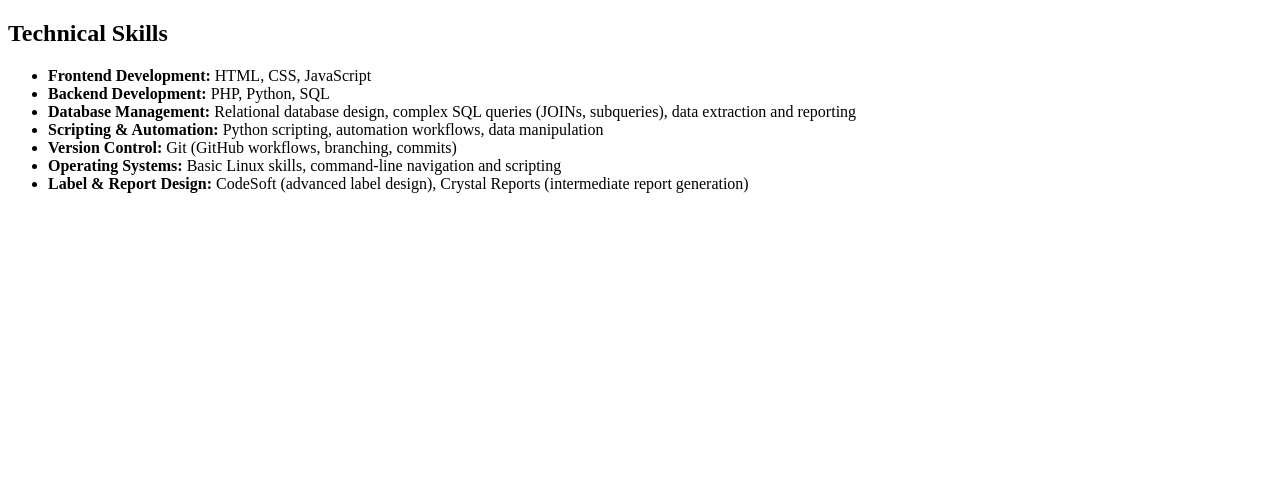
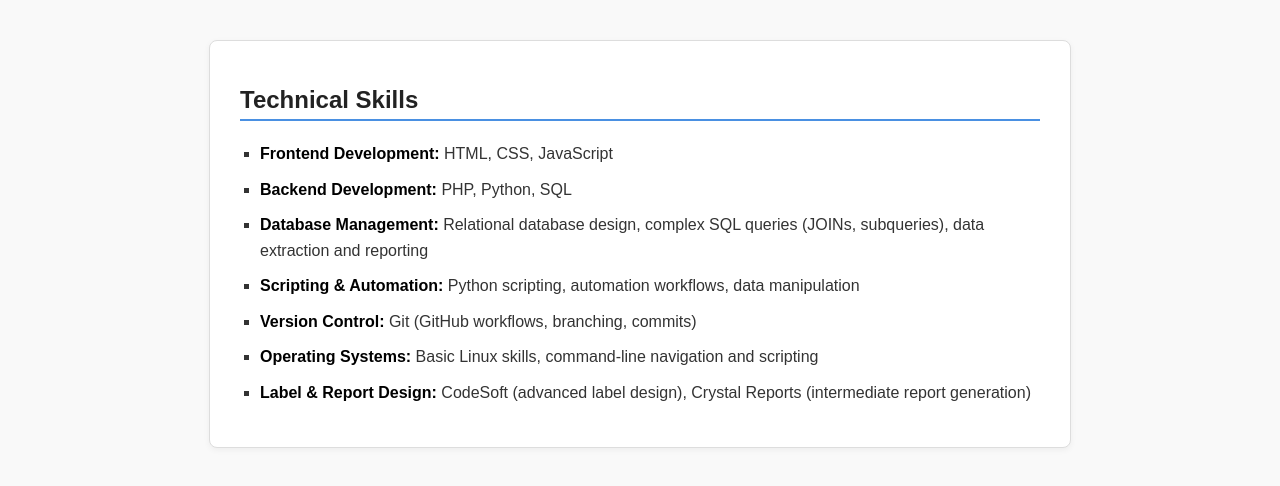
Before and after one commit to Gipema/gipema.github.io, a plain HTML site: page index.html in a window 1280 px wide. Drawn offline with Linux system fonts and the light colour scheme.

Commit message:
some style

```diff
--- a/index.html
+++ b/index.html
@@ -1,8 +1,47 @@
 <!DOCTYPE html>
 <html lang="en">
 <head>
-</html>
-<section>
+  <meta charset="UTF-8">
+  <title>Technical Skills</title>
+  <style>
+    body {
+      font-family: Arial, sans-serif;
+      margin: 40px;
+      background-color: #f9f9f9;
+      color: #333;
+    }
+    .section {
+      background-color: #fff;
+      border: 1px solid #ddd;
+      padding: 25px 30px;
+      border-radius: 8px;
+      max-width: 800px;
+      margin: auto;
+      box-shadow: 0 2px 6px rgba(0, 0, 0, 0.05);
+    }
+    .section h2 {
+      font-size: 24px;
+      margin-bottom: 20px;
+      border-bottom: 2px solid #4A90E2;
+      padding-bottom: 5px;
+      color: #222;
+    }
+    .section ul {
+      list-style-type: square;
+      padding-left: 20px;
+    }
+    .section li {
+      margin-bottom: 10px;
+      line-height: 1.6;
+    }
+    .section strong {
+      color: #000;
+    }
+  </style>
+</head>
+<body>
+
+  <div class="section">
     <h2>Technical Skills</h2>
     <ul>
       <li><strong>Frontend Development:</strong> HTML, CSS, JavaScript</li>
@@ -13,4 +52,7 @@
       <li><strong>Operating Systems:</strong> Basic Linux skills, command-line navigation and scripting</li>
       <li><strong>Label & Report Design:</strong> CodeSoft (advanced label design), Crystal Reports (intermediate report generation)</li>
     </ul>
-</section>
+  </div>
+
+</body>
+</html>
```
Lines whose indentation alone changed are shown as unchanged.
